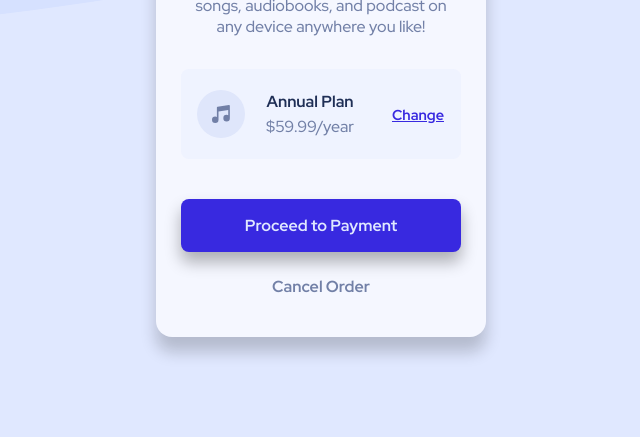
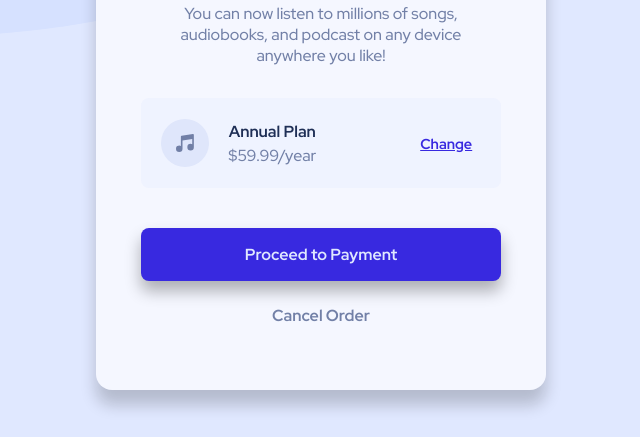
Before and after one commit to Holulosamo/order-summary, a plain HTML site: page index.html in a window 1536 px wide. Shown: the part 363-800 px from the top of the page, without its empty margins (447-1087 px from the left). Drawn offline with Linux system fonts and the light colour scheme.

Commit message:
card terminada

```diff
--- a/css/style.css
+++ b/css/style.css
@@ -47,11 +47,12 @@ body{
     color: var(--neutral-desaturated-blue);
 }
 
-.card-payment{
+.card-plan{
     display: grid;
     grid-template-columns: repeat(4, 1fr);
     margin: 2em auto 0;
-    width: 85%;
+    width: 80%;
+    max-width: 360px;
     align-items: center;
     height: 90px;
     border-radius: .5em;
@@ -62,22 +63,22 @@ body{
     justify-self: end;
 }
 
-.payment-price{
+.plan-price{
     margin-top: 1em;
     grid-column: 2 / 4;
 }
 
-.payment-price span{
+.plan-price span{
     color: var(--neutral-dark-blue);
     font-weight: 700;
 }
 
-.payment-price p{
+.plan-price p{
     color: var(--neutral-desaturated-blue);
     margin-top: .2em;
 }
 
-.payment-link{
+.plan-link{
     margin: 1em 1.2em;
     font-size: .9rem;
     font-weight: 700;
@@ -97,6 +98,7 @@ body{
 
 .payment-button{
     width: 85%;
+    max-width: 360px;
     margin: 0 auto;
     padding: 1em 0;
     border-radius: .5em;
@@ -113,7 +115,7 @@ body{
     color: var(--neutral-desaturated-blue);
 }
 
-.payment-link:hover{
+.plan-link:hover{
     text-decoration: none;
 }
 
@@ -124,3 +126,38 @@ body{
 .payment-cancel:hover{
     color: var(--neutral-dark-blue)
 }
+
+@media screen and (min-width: 1440px){
+    body{
+        background: left 0%/100% 50% no-repeat url(../assets/pattern-background-desktop.svg), var(--primary-pale-blue);;
+    }
+
+    .card{
+        width: 450px;
+    }
+
+    .card-title{
+        padding-top: 1em;
+    }
+
+    .card-text{
+        margin: 0 auto;
+        max-width: 360px;
+    }
+
+    .icon-music{
+        justify-self: center;
+    }
+
+    .plan-price{
+        justify-self: start;
+    }
+
+    .plan-link{
+        margin-right: 2em;
+    }
+
+    .payment-cancel{
+        padding-bottom: 4em;
+    }
+}
--- a/index.html
+++ b/index.html
@@ -13,23 +13,23 @@
 <body>
     <div class="card">
         <header class="card-header">
-            <img src="assets/illustration-hero.svg" alt="" class="card-img">
+            <img src="assets/illustration-hero.svg" alt="illustration" class="card-img">
             <h2 class="card-title">Order Summary</h2>
         </header>
         <section class="card-main-content">
             <p class="card-text">You can now listen to millions of songs, audiobooks, and podcast on any device anywhere you like!</p>
-            <div class="card-payment">
-                <img src="assets/icon-music.svg" alt="" class="icon-music">
-                <div class="payment-price">
+            <div class="card-plan">
+                <img src="assets/icon-music.svg" alt="icon-music" class="icon-music">
+                <div class="plan-price">
                     <span>Annual Plan</span>
                     <p>$59.99/year</p>
                 </div>
-                <a href="" class="payment-link">Change</a>
+                <a href="#" class="plan-link">Change</a>
             </div>
         </section>
         <footer class="card-buttons">
-            <a href="" class="buttons payment-button">Proceed to Payment</a>
-            <a href="" class="buttons payment-cancel">Cancel Order</a>
+            <a href="#" class="buttons payment-button">Proceed to Payment</a>
+            <a href="#" class="buttons payment-cancel">Cancel Order</a>
         </footer>
     </div>
 </body>
```
